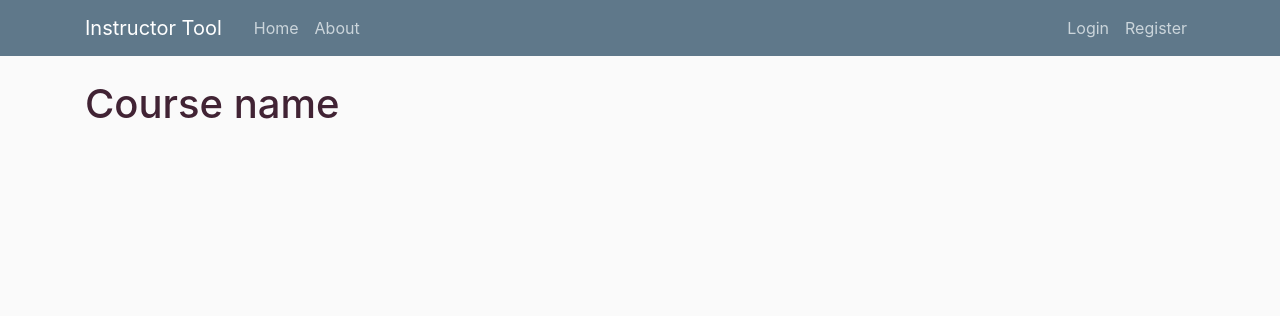
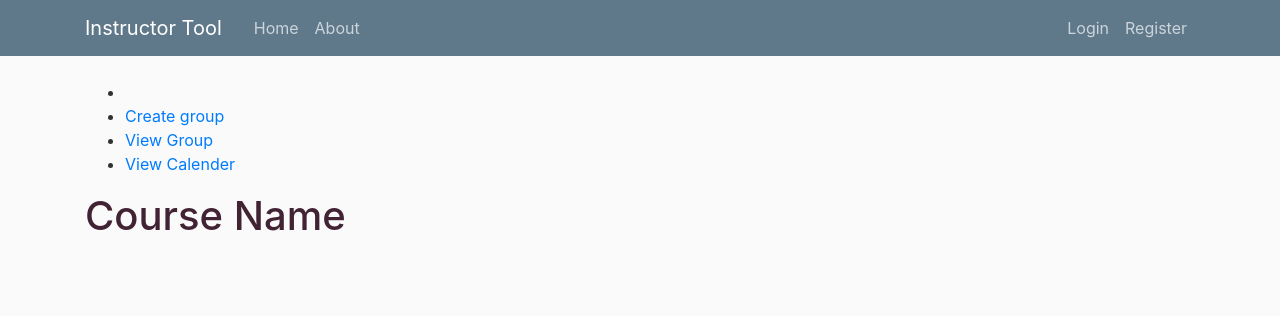
Before and after one commit to tejasipalkar/SER_517_Software_Factory_group5, a Flask app: template templates/coursepage.html in a window 1280 px wide. Shown: the top 316 px of the page. Run offline with Flask 2, Linux system fonts and the light colour scheme; the template is opened without the code that fills it, so the values that code supplies are empty; some libraries are stand-ins or nearby versions.

Commit message:
Added sidebar

```diff
--- a/templates/coursepage.html
+++ b/templates/coursepage.html
@@ -1,6 +1,12 @@
 {% extends "layout.html" %}
 {% block content %}
+<ul class="sidebar">
+        <li class="sidebar-brand"></li>
+        <li><a href="#">Create group</a></li>
+        <li><a href="#">View Group</a></li>
+        <li><a href="#">View Calender</a></li>
+        </ul>
 <div class="main">
-    <h1>Course name</h1>
+    <h1>Course Name</h1>
 </div>
 {% endblock content %}
```
